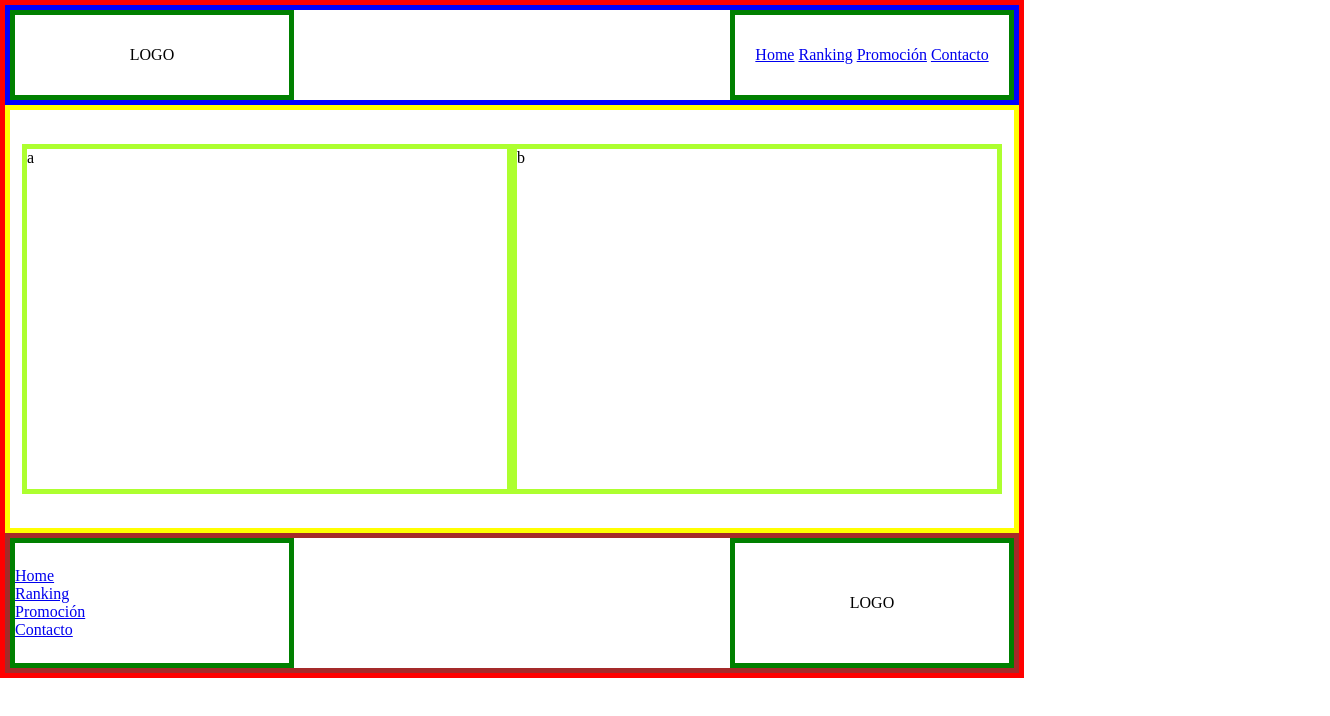
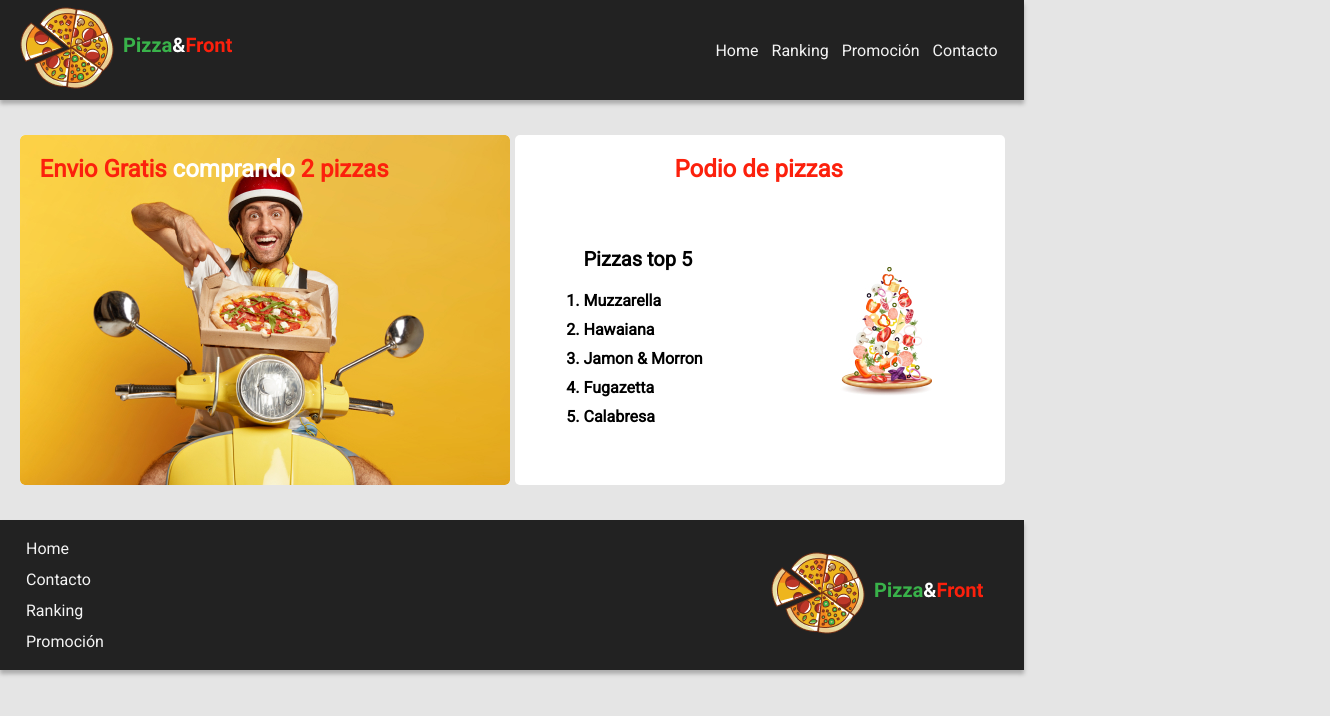
Before and after one commit to viejopunx/FrontEnd1, a plain HTML site: page C11A/index.html in a window 1280 px wide. Shown: the whole page, 1330 px wide, since content can reach past the window. Drawn offline with Linux system fonts and the light colour scheme.

Commit message:
Ejercitacion Clase 11

```diff
--- a/C11A/CSS/style.css
+++ b/C11A/CSS/style.css
@@ -1,71 +1,150 @@
+/* GLOBAL */
+
 * {
     margin: 0px;
     padding: 0px;
     box-sizing: border-box;
 }
 
+/* BODY */
+
 body {
     width: 1024px;
-    height: 678px;
-    border: 5px red solid;
+    font-family: 'Roboto', sans-serif;
+    background-color: #E5E5E5;
 }
+
+/* HEADER */
 
 header {
     height: 100px;
-    border: 5px blue solid;
+    background-color: #222222;
+    box-shadow: 0px 4px 4px rgba(0, 0, 0, 0.25);
     display: flex;
     justify-content: space-between;
+    align-items: center;
+    font-size: 16px;
+    font-weight: 400;
 }
 
-.hContainer {
-    width: 284px;
+header div {
+    margin: 20px;
+}
+
+header div ul {
+    list-style-type: none;
+    display:inline-flex;
+}
+
+header div ul li {
+    padding: 6.5px;
+}
+
+a {
+    color: #F3F3F3;
+    text-decoration: none;
+}
+
+/* MAIN */
+
+main {
+    height: 420px;
     display: flex;
-    border: 5px green solid;
-    flex-direction: row;
-    justify-content: space-around;
+    justify-content: center;
     align-items: center;
 }
 
-header li {
-    display:inline;
+/* SECTION */
+
+section {
+    width: 490px;
+    height: 350px;
+    border-radius: 5px;
+}
+
+span {
+    color: #FFFFFF;
+}
+
+/* LEFTSECTION */
+
+.left {
+    background-image: url('../IMG/delivery.jpg');
+    background-size: cover;
+}
+
+.left p {
+    margin-right: 5px;
+    font-size: 24px;
+    font-weight: bold;
+    color: #FC200C;
+    margin-top: 20px;
+    margin-left: 20px;
+}
+
+/* RIGHTSECTION */
+
+.right {
+    margin-left: 5px;
+    background-color: #FFFFFF;
+}
+
+.rightTitle {
+    position: absolute;
+    font-size: 24px;
+    font-weight: bold;
+    color: #FC200C;
+    margin-top: 20px;
+    margin-left: 160px;
+    text-align: center;
+}
+
+.podio {
+    position: absolute;
+    font-weight: bold;
+    margin-top: 112px;
+    margin-left: 69px;
+}
+
+.podio ol li {
+    padding-bottom: 10px;
+    line-height: 19px;
+}
+
+.top {
+    font-size: 20px;
+    margin-bottom: 20px;
+}
+
+.falling {
+    position: relative;
+    left: 325px;
+    top:132px;
+}
+
+/* FOOTER */
+
+footer {
+    height: 150px;
+    background-color: #222222;
+    box-shadow: 0px 4px 4px rgba(0, 0, 0, 0.25);
+    display: flex;
+    justify-content: space-between;
+    align-items: center;
+}
+
+.footerList {
+    margin: 20px;
+}
+
+footer ul {
     list-style-type: none;
 }
 
-main {
-    border: yellow 5px solid;
-    height: 428px;
-    display: flex;
-    justify-content: center;
+footer ul li {
+    padding: 6px;
 }
 
-main div {
-    width: 490px;
-    height: 350px;
-    border: greenyellow 5px solid;
-    align-self: center;
+footer .logo {
+    margin-right: 40px;
 }
-
-footer {
-    height: 140px;
-    border: brown 5px solid;
-    display: flex;
-    justify-content: space-between;
-}
-
-footer li {
-    display: flex;
-    flex-direction: column;
-    list-style-type: none;
-}
-
-.fContainer {
-    width: 284px;
-    display: flex;
-    border: 5px green solid;
-    flex-direction: row;
-    align-items: center;
-}
-
-.fContainer2 {
-    justify-content: center;
-}
--- a/C11A/index.html
+++ b/C11A/index.html
@@ -5,45 +5,60 @@
     <meta http-equiv="X-UA-Compatible" content="IE=edge">
     <meta name="viewport" content="width=device-width, initial-scale=1.0">
     <title>C11A - Flexbox</title>
+    <!-- Link a CSS -->
     <link rel="stylesheet" href="CSS/style.css">
+    <!-- Link a Google Fonts -->
+    <link rel="preconnect" href="https://fonts.googleapis.com">
+    <link rel="preconnect" href="https://fonts.gstatic.com" crossorigin>
+    <link href="https://fonts.googleapis.com/css2?family=Roboto&display=swap" rel="stylesheet">
 </head>
 <body>
     <header>
-        <div class="hContainer">
-            <p>LOGO</p>
-        </div>
-        <nav class="hContainer">
-            <ul class="items">
-                <li class="item"><a href="#">Home</a></li>
-                <li class="item"><a href="#">Ranking</a></li>
-                <li class="item"><a href="#">Promoción</a></li>
-                <li class="item"><a href="#">Contacto</a></li>
-            </ul>
-        </nav>
-    </header>
-
-    <main>
         <div>
-            <p>a</p>
+            <img src="IMG/Logo.png" alt="Logo Front&Pizza" class="logo">
         </div>
         <div>
-            <p>b</p>
+            <ul>
+                <li><a href="#">Home</a></li>
+                <li><a href="#">Ranking</a></li>
+                <li><a href="#">Promoción</a></li>
+                <li><a href="#">Contacto</a></li>
+            </ul>
         </div>
+    </header>
+    <main>
+        <section class="left">
+            <p>Envio Gratis <span>comprando</span> 2 pizzas</p>
+        </section>
+        <section class="right">
+            <p class="rightTitle">Podio de pizzas</p>
+            <div class="podio">
+                <p class="top">Pizzas top 5</p>
+                <ol>
+                    <li>Muzzarella</li>
+                    <li>Hawaiana</li>
+                    <li>Jamon & Morron</li>
+                    <li>Fugazetta</li>
+                    <li>Calabresa</li>
+                </ol>
+            </div>
+            <div class="falling">
+                <img src="IMG/PizzaFalling.jpg" alt="Pizza Falling">
+            </div>
+        </section>
     </main>
-
     <footer>
-        <nav class="fContainer">
-            <ul class="items">
-                <li class="item"><a href="#">Home</a></li>
-                <li class="item"><a href="#">Ranking</a></li>
-                <li class="item"><a href="#">Promoción</a></li>
-                <li class="item"><a href="#">Contacto</a></li>
+        <div class="footerList">
+            <ul>
+                <li><a href="#">Home</a></li>
+                <li><a href="#">Contacto</a></li>
+                <li><a href="#">Ranking</a></li>
+                <li><a href="#">Promoción</a></li>
             </ul>
-        </nav>
-        <div class="fContainer fContainer2">
-            <p>LOGO</p>
+        </div>
+        <div>
+            <img src="IMG/Logo.png" alt="Logo Front&Pizza" class="logo">
         </div>
     </footer>
-
 </body>
 </html>
```
Also changed, not shown: C11A/IMG/Logo.png (added), C11A/IMG/PizzaFalling.jpg (added), C11A/IMG/delivery.jpg (added).
